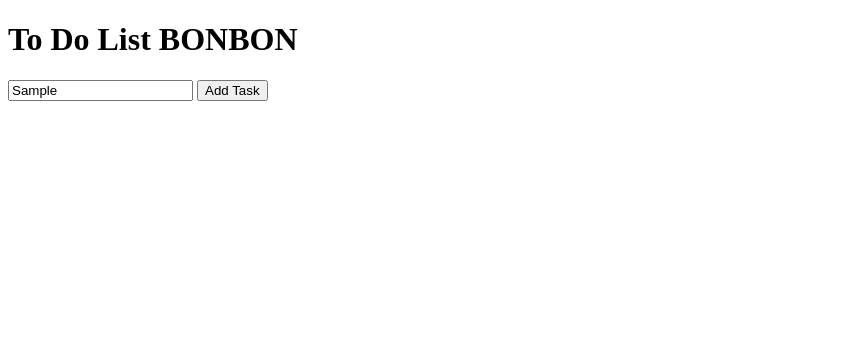
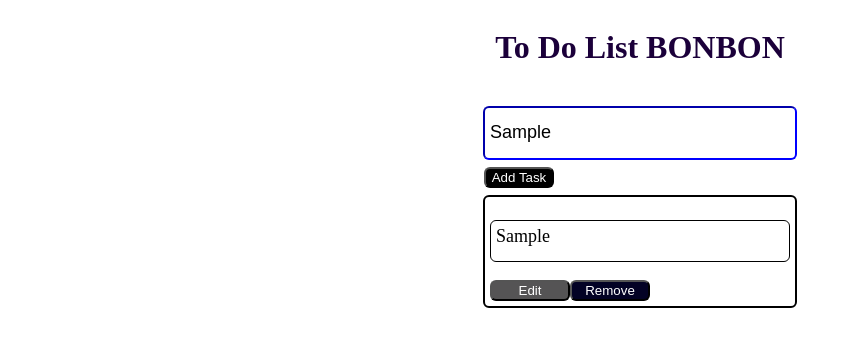
Before and after one commit to bayanizzadeen/s_todo, a plain HTML site: page index.html in a window 1280 px wide. Both pictures are taken after typing "Sample" into the empty fields and a click on the button "Add Task". Shown: the whole page, without its empty margins (0-852 px from the left). Drawn offline with Linux system fonts and the light colour scheme.

Commit message:
this is the last modification

```diff
--- a/index.html
+++ b/index.html
@@ -2,19 +2,22 @@
 
 <html>
   <head>
+    <link href="styles.css" rel="stylesheet"/>
     <title>To Do list BONBON</title>
+
   </head>
   <body>
-
     <!-- heading  -->
-    <h1 id="heading">To Do List BONBON</h1>
-
+    <h1 id="heading">To Do List BONBON</h1><br>
     <!-- Task Input  -->
-    <input type="text" id="task" name="task" placeholder="Enter Your Task" >
-    <button id="add-task-btn" class="add-task-btn">Add Task</button>
+    <input class="styling" type="text" id="task" name="task" cplaceholder="Enter Your Task"  >
+    <button id="add-task-btn" class="add-task-btn styling-add-btn">Add Task</button>
 
     <!-- Tasks -->
     <div class="stack" id="tasks">
+
+
+
 
       <!-- <div class="task">
         <p>Task 1</p>
@@ -34,6 +37,6 @@
 
     </div>
 
-    <script src="test.js" ></script>
+    <script src="script.js" ></script>
   </body>
 </html>
--- a/script.js
+++ b/script.js
@@ -8,6 +8,7 @@ let tasks = JSON.parse(localStorage.getItem('tasks')) || []
 
 // Render the old tasks from the localStorage
 const renderTasks = (tasks)=>{
+    const taskInputEle = document.querySelector('#task')
     tasks.map(task => {
 
     // create the Task Elements
@@ -18,11 +19,11 @@ const renderTasks = (tasks)=>{
     newTaskPargraph.innerHTML = task.task
 
     const newTaskEditButton = document.createElement('button')
-    newTaskEditButton.classList = 'edit-btn'
+    newTaskEditButton.classList = 'edit-btn  btns-edit-styling'
     newTaskEditButton.innerHTML = 'Edit'
 
     const newTaskRemoveButton = document.createElement('button')
-    newTaskRemoveButton.classList = 'remove-btn'
+    newTaskRemoveButton.classList = 'remove-btn  btns-remove-styling'
     newTaskRemoveButton.innerHTML = 'Remove'
 
     newTaskRemoveButton.addEventListener('click' , ()=>{
@@ -32,6 +33,23 @@ const renderTasks = (tasks)=>{
         //remove the task from Html
         newTaskContainer.remove()
     })
+     // edit the text of task
+    newTaskEditButton.addEventListener('click' , ()=>{
+       if(taskInputEle.value==''){
+        alert("you shoud telhas teze")
+        return;
+       }
+       newTaskPargraph.innerHTML = taskInputEle.value
+       tasks=tasks.map(ele=> {
+        if(ele.id==task.id){
+            ele.task = taskInputEle.value
+        }
+        return ele
+       }
+
+       )
+       localStorage.setItem('tasks' , JSON.stringify(tasks))
+ })
 
     // append the task Elemets in the task Conteiner
     newTaskContainer.appendChild(newTaskPargraph)
@@ -63,17 +81,17 @@ addTaskBtn.addEventListener('click' , ()=>{
 
     // create the Task Elements
     const newTaskContainer = document.createElement('div')
-    newTaskContainer.classList = 'task'
+    newTaskContainer.classList = 'task '
 
     const newTaskPargraph = document.createElement('p')
     newTaskPargraph.innerHTML = taskInputEle.value
 
     const newTaskEditButton = document.createElement('button')
-    newTaskEditButton.classList = 'edit-btn'
+    newTaskEditButton.classList = 'edit-btn btns-edit-styling'
     newTaskEditButton.innerHTML = 'Edit'
 
     const newTaskRemoveButton = document.createElement('button')
-    newTaskRemoveButton.classList = 'remove-btn'
+    newTaskRemoveButton.classList = 'remove-btn btns-remove-styling'
     newTaskRemoveButton.innerHTML = 'Remove'
 
     newTaskRemoveButton.addEventListener('click' , ()=>{
@@ -85,11 +103,23 @@ addTaskBtn.addEventListener('click' , ()=>{
     }
 
   )
-//  newTaskEditButton.addEventListener('click' , ()=>{
-//     newTaskPargraph.innerHTML = taskInputEle.value
-//  }
+  // edit the text of task
+  newTaskEditButton.addEventListener('click' , ()=>{
+    if(taskInputEle.value==''){
+        alert("you shoud telhas teze")
+        return;
+    }
+    newTaskPargraph.innerHTML = taskInputEle.value
+    tasks=tasks.map(ele=> {
+     if(ele.id==taskID){
+         ele.task = taskInputEle.value
+     }
+     return ele
+    }
 
-//  )
+    )
+    localStorage.setItem('tasks' , JSON.stringify(tasks))
+})
 
 
     // append the task Elemets in the task Conteiner
@@ -107,7 +137,7 @@ addTaskBtn.addEventListener('click' , ()=>{
             task: taskInputEle.value})
     localStorage.setItem('tasks', JSON.stringify(tasks))
     console.log('tasks: ', tasks);
-     alert('To Do Item Listed Successfully !')
+   //  alert('To Do Item Listed Successfully !')
 })
 
 //Bayan Task is Create the Edit Functionality Without Fucking ChatGPT
--- a/styles.css
+++ b/styles.css
@@ -0,0 +1,55 @@
+body{
+    display:flex;
+    flex-direction: column;
+    align-items: center;
+
+}
+#heading{
+   color: #1b003a;
+}
+
+.task{
+    border: 2px black solid;
+    background-color: white;
+    width: 300px;
+    padding: 5px;
+    margin-top: 7px;
+    border-radius: 6px;
+}
+.styling{
+    width: 300px;
+    height: 40px;
+    border-radius: 6px;
+    border-color: blue;
+    padding: 5px;
+    font-size: large;
+
+}
+.styling-add-btn{
+    margin-top: 7px;
+    margin-right: 242px;
+    background-color: rgb(0, 0, 0);
+    color: #ffffff;
+    border-radius: 6px;
+}
+.btns-edit-styling{
+    background-color: rgb(85, 84, 85);
+    color: #ffffff;
+    border-radius: 6px;
+    width: 80px;
+
+}
+.btns-remove-styling{
+    background-color: rgb(3, 2, 37);
+    color: #ffffff;
+    border-radius: 6px;
+    width: 80px;
+
+}
+p{
+    border: 1px solid black;
+    border-radius:6px ;
+    height: 30px;
+    padding: 5px;
+    font-size: large;
+}
```
